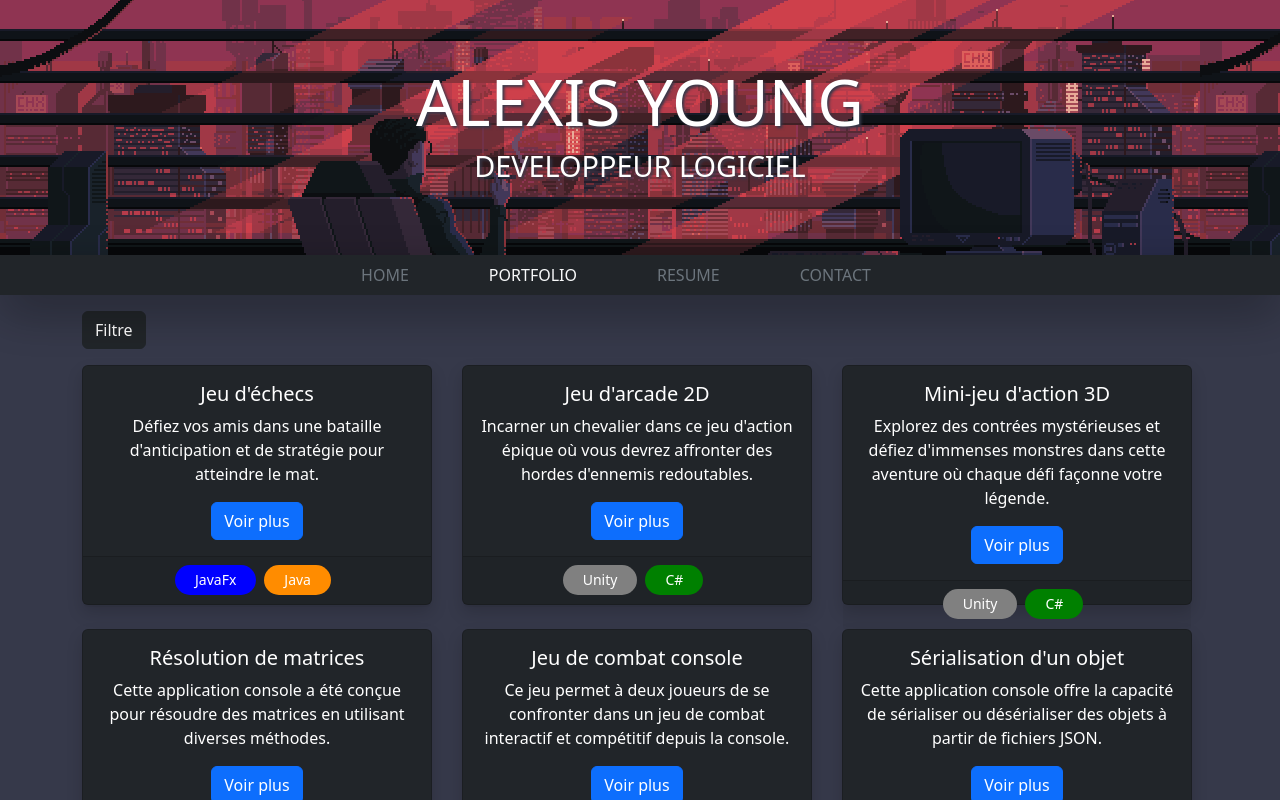
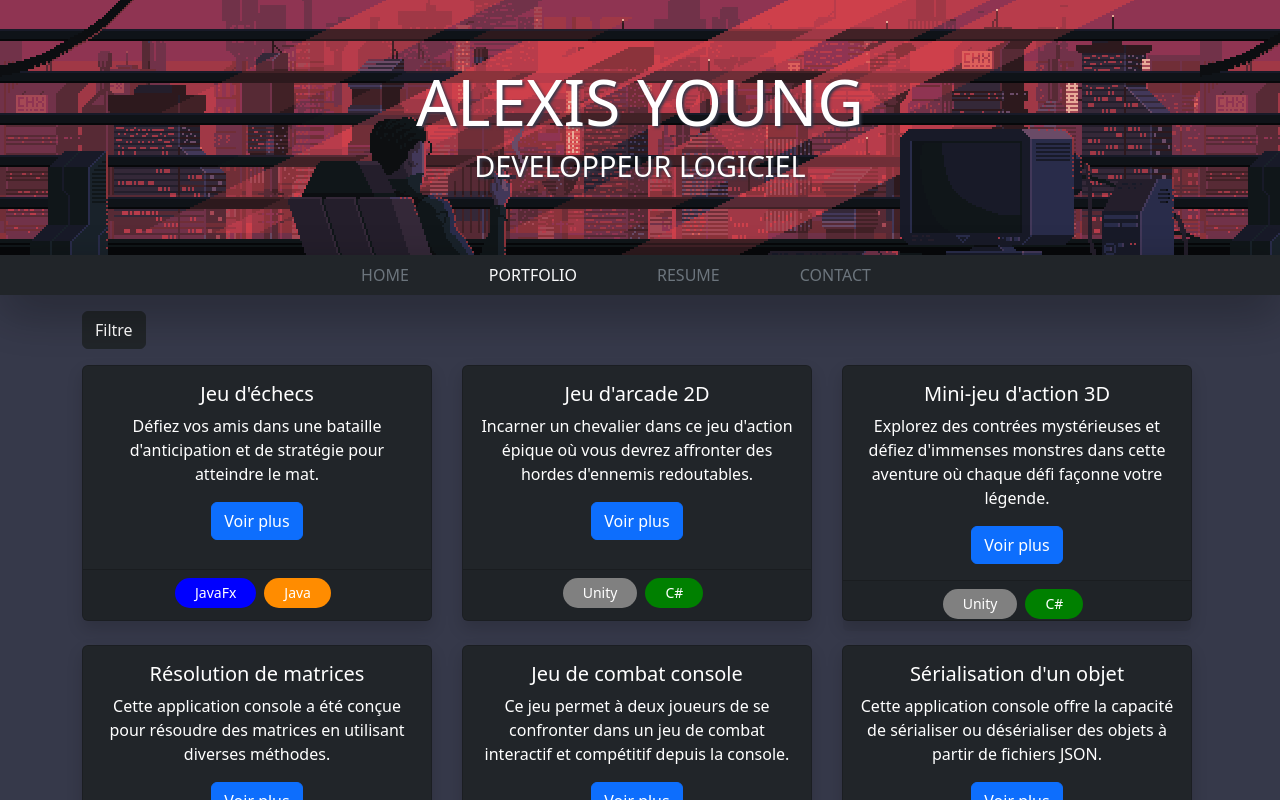
Before and after one commit to BobElBricolo/BobElBricolo.github.io, an Angular app: page /portfolio in a window 1280 px wide. Built offline with nearby package versions, Linux system fonts and the light colour scheme.

Commit message:
Modification de hauteur projets

```diff
--- a/src/app/project-card/project-card.component.html
+++ b/src/app/project-card/project-card.component.html
@@ -1,4 +1,4 @@
-<div class="card text-white shadow bg-dark text-center" style="max-width: 350px; min-width: 350px; min-height: 15rem; max-height: 15rem;">
+<div class="card text-white shadow bg-dark text-center" style="max-width: 350px; min-width: 350px; min-height: 16rem; max-height: 15rem;">
   <div class="card-body">
     <h5 class="card-title">{{project.name}}</h5>
     <p class="card-text">{{project.summary}}</p>
```
